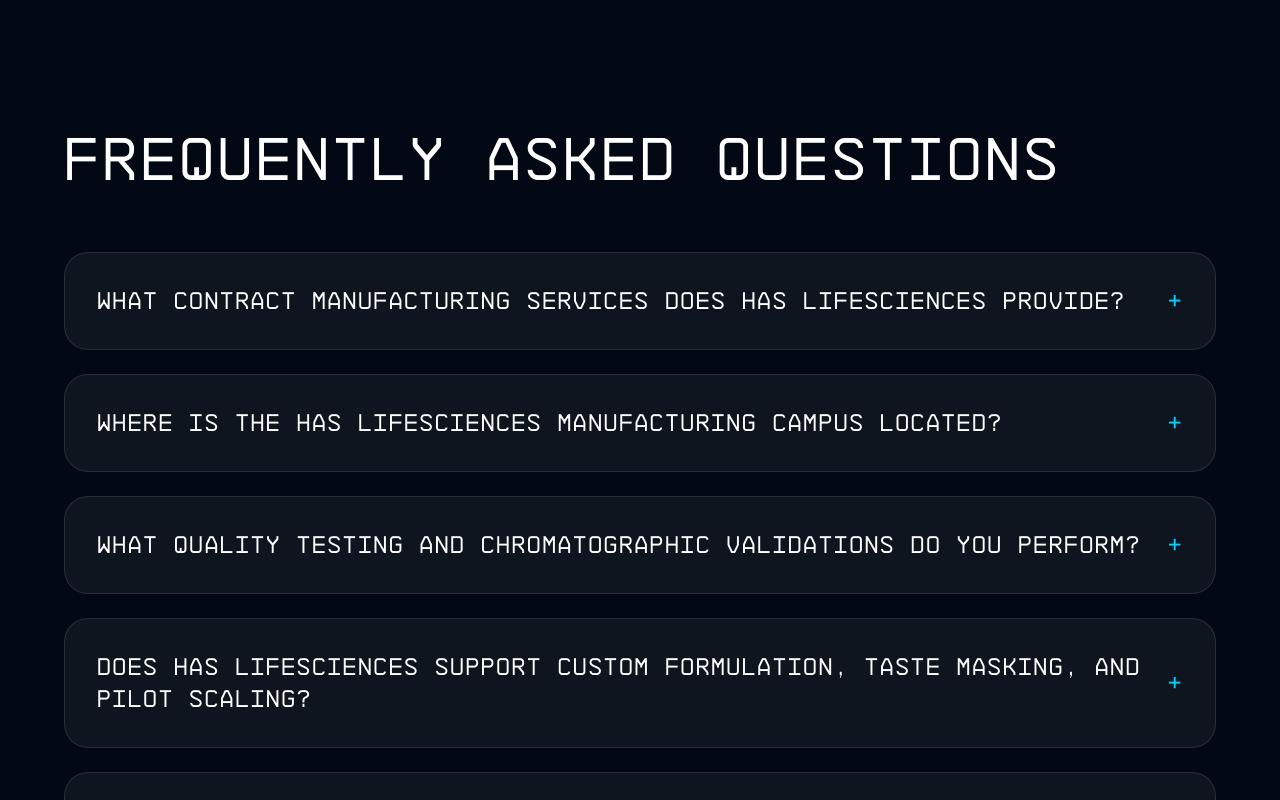
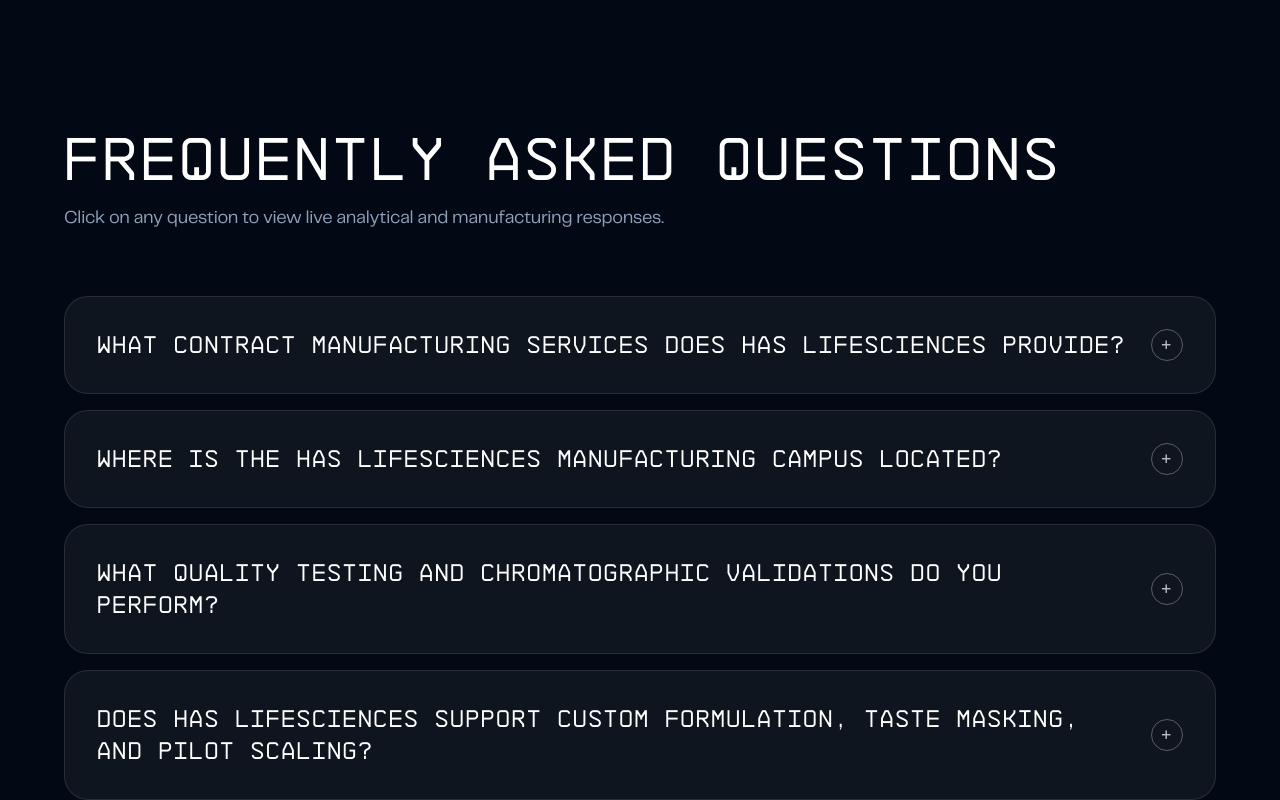
Before and after one commit to PreetamSain/has-lifesciences, a React (Vite) app: page / in a window 1280 px wide. Shown: the part 8900-9700 px from the top of the page. Built offline with nearby package versions, Linux system fonts and the light colour scheme; a web font is replaced by a local one.

Commit message:
feat: interactive real-time typewriter text animation for FAQ accordion dropdown

```diff
--- /dev/null
+++ b/src/components/TypewriterText.jsx
@@ -0,0 +1,52 @@
+import React, { useState, useEffect, useRef } from 'react';
+
+export default function TypewriterText({ text, isActive, speed = 8 }) {
+  const [displayedText, setDisplayedText] = useState('');
+  const [isTyping, setIsTyping] = useState(false);
+  const timerRef = useRef(null);
+
+  useEffect(() => {
+    if (timerRef.current) {
+      clearInterval(timerRef.current);
+      timerRef.current = null;
+    }
+
+    if (!isActive) {
+      setDisplayedText('');
+      setIsTyping(false);
+      return;
+    }
+
+    setDisplayedText('');
+    setIsTyping(true);
+    let index = 0;
+
+    timerRef.current = setInterval(() => {
+      index += 1;
+      if (index <= text.length) {
+        setDisplayedText(text.slice(0, index));
+      } else {
+        clearInterval(timerRef.current);
+        timerRef.current = null;
+        setIsTyping(false);
+      }
+    }, speed);
+
+    return () => {
+      if (timerRef.current) {
+        clearInterval(timerRef.current);
+      }
+    };
+  }, [isActive, text, speed]);
+
+  if (!isActive) return null;
+
+  return (
+    <div className="mt-4 font-telegraf text-slate-300 text-base sm:text-lg leading-relaxed pt-4 border-t border-white/10">
+      <span>{displayedText}</span>
+      {isTyping && (
+        <span className="inline-block w-2 h-4 ml-1.5 bg-[#00D2FF] shadow-[0_0_10px_#00D2FF] animate-pulse align-middle" />
+      )}
+    </div>
+  );
+}
--- a/src/pages/Home.jsx
+++ b/src/pages/Home.jsx
@@ -1,4 +1,4 @@
-import React, { useEffect } from 'react';
+import React, { useState, useEffect } from 'react';
 import { Link } from 'react-router-dom';
 import {
   FlaskConical,
@@ -11,8 +11,15 @@
   ChevronDown
 } from 'lucide-react';
 import SEO from '../components/SEO';
+import TypewriterText from '../components/TypewriterText';
 
 export default function Home() {
+  const [openFaqIndex, setOpenFaqIndex] = useState(null);
+
+  const toggleFaq = (index) => {
+    setOpenFaqIndex(openFaqIndex === index ? null : index);
+  };
+
   useEffect(() => {
     window.scrollTo(0, 0);
   }, []);
@@ -545,16 +552,21 @@
       </section>
 
       {/* ========================================================================= */}
-      {/* FREQUENTLY ASKED QUESTIONS                                                */}
+      {/* FREQUENTLY ASKED QUESTIONS (LIVE TYPEWRITER ACCORDION)                     */}
       {/* ========================================================================= */}
       <section className="py-28 px-6 md:px-16 bg-[#030914] text-white">
         <div className="max-w-[1400px] mx-auto space-y-16">
 
+          <div className="space-y-4">
             <h2 className="font-architekt text-4xl sm:text-5xl md:text-6xl text-white tracking-tight uppercase">
               Frequently Asked Questions
             </h2>
+            <p className="font-telegraf text-slate-400 text-base sm:text-lg">
+              Click on any question to view live analytical and manufacturing responses.
+            </p>
+          </div>
 
-          <div className="space-y-6">
+          <div className="space-y-4">
             {[
               {
                 q: 'What contract manufacturing services does HAS Lifesciences provide?',
@@ -576,22 +588,33 @@
                 q: 'What compliance and export regulatory dossiers do you support?',
                 a: 'We provide full technical documentation including Batch Manufacturing Records (BMR), Certificates of Analysis (CoA), stability data, and regulatory dossiers compliant with FSSAI, AYUSH, US-FDA cGMP benchmarks, and global health authorities.'
               }
-            ].map((faq, fIdx) => (
-              <details
+            ].map((faq, fIdx) => {
+              const isOpen = openFaqIndex === fIdx;
+              return (
+                <div
                   key={fIdx}
-                className="group p-8 rounded-3xl bg-white/5 border border-white/10 hover:border-[#00D2FF] transition-all cursor-pointer open:bg-white/10"
+                  onClick={() => toggleFaq(fIdx)}
+                  className={`p-8 rounded-3xl border transition-all duration-300 cursor-pointer ${
+                    isOpen
+                      ? 'bg-white/10 border-[#00D2FF] shadow-[0_0_30px_rgba(0,210,255,0.12)]'
+                      : 'bg-white/5 border-white/10 hover:border-white/25 hover:bg-white/[0.08]'
+                  }`}
                 >
-                <summary className="font-architekt font-bold text-xl sm:text-2xl text-white flex items-center justify-between list-none">
-                  <span>{faq.q}</span>
-                  <span className="text-[#00D2FF] text-2xl font-light group-open:rotate-45 transition-transform duration-300">
+                  <div className="font-architekt font-bold text-xl sm:text-2xl text-white flex items-center justify-between gap-6">
+                    <span className={isOpen ? 'text-[#00D2FF] transition-colors' : 'text-white'}>
+                      {faq.q}
+                    </span>
+                    <span className={`w-8 h-8 shrink-0 rounded-full border flex items-center justify-center text-lg font-light transition-transform duration-300 ${
+                      isOpen ? 'rotate-45 border-[#00D2FF] text-[#00D2FF] bg-[#00D2FF]/15' : 'border-white/30 text-white/70'
+                    }`}>
                       +
                     </span>
-                </summary>
-                <p className="mt-4 font-telegraf text-slate-300 text-base sm:text-lg leading-relaxed pt-4 border-t border-white/10">
-                  {faq.a}
-                </p>
-              </details>
-            ))}
+                  </div>
+
+                  <TypewriterText text={faq.a} isActive={isOpen} speed={7} />
+                </div>
+              );
+            })}
           </div>
 
         </div>
```
Lines whose indentation alone changed are shown as unchanged.
